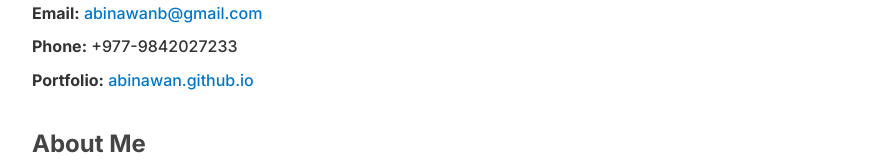
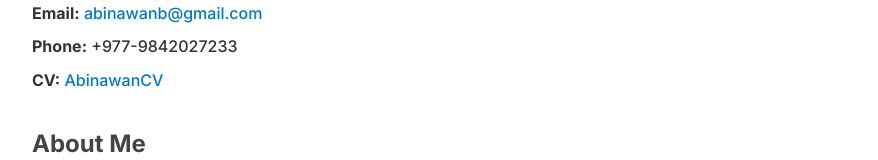
Before and after one commit to Abinawan/abinawan.github.io, a plain HTML site: page index.html in a window 1280 px wide. Shown: the part 169-329 px from the top of the page, without its empty margins (190-1068 px from the left). Drawn offline with Linux system fonts and the light colour scheme.

Commit message:
Update index.html

```diff
--- a/index.html
+++ b/index.html
@@ -36,7 +36,7 @@
     <p><strong>Location:</strong> Dadhikot, Bhaktapur, Nepal</p>
     <p><strong>Email:</strong> <a href="mailto:abinawanb@gmail.com">abinawanb@gmail.com</a></p>
     <p><strong>Phone:</strong> +977-9842027233</p>
-    <p><strong>Portfolio:</strong> <a href="https://abinawan.github.io" target="_blank">abinawan.github.io</a></p>
+    <p><strong>CV:</strong> <a href="https://abinawan.github.io/img/abinawanCV.png" target="_blank">AbinawanCV</a></p>
 
     <div class="section">
       <h2>About Me</h2>
```
